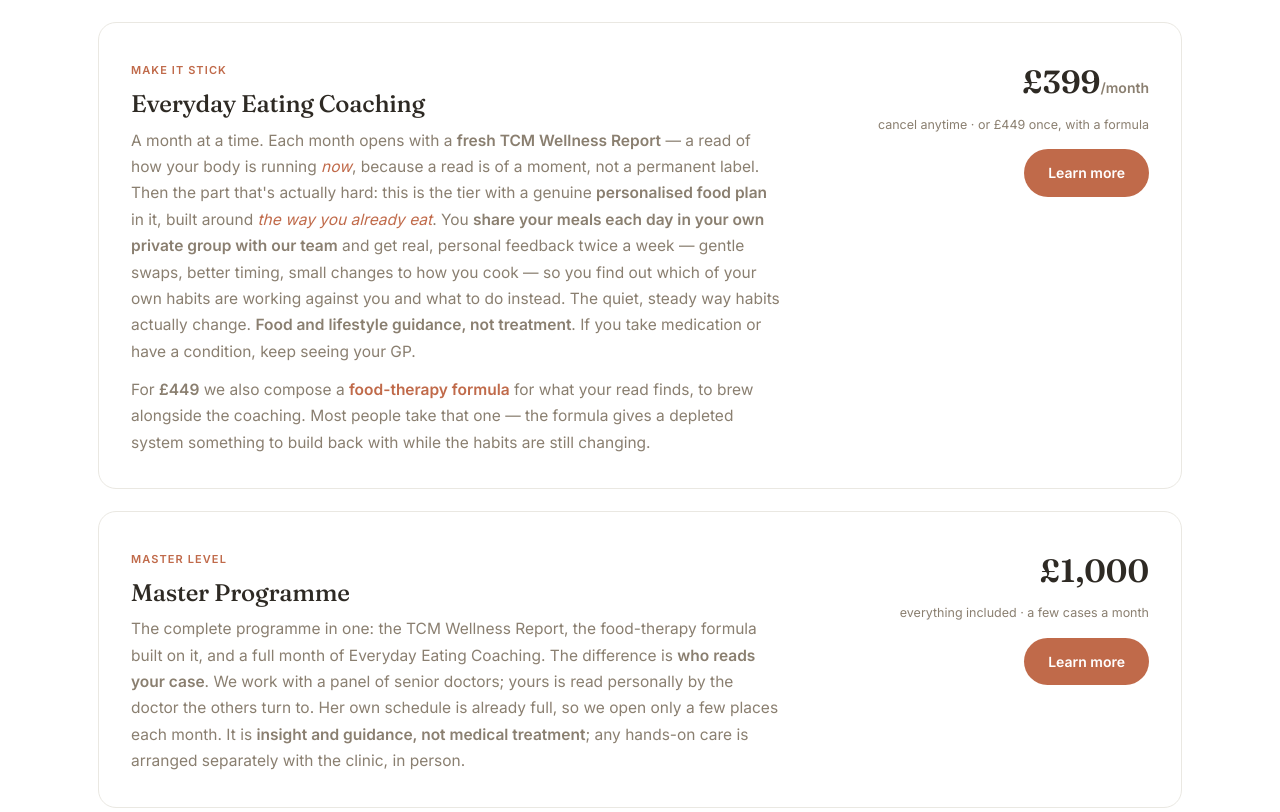
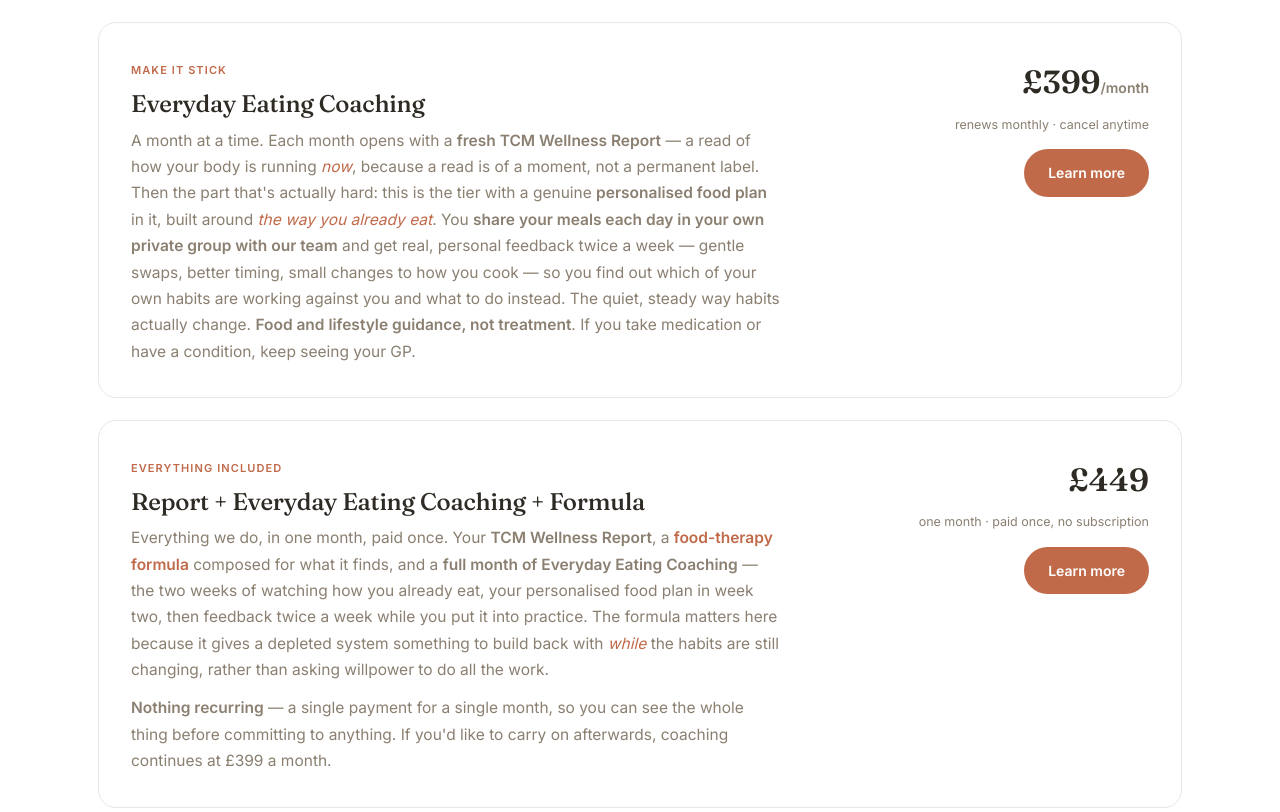
Before and after one commit to saraguo85/yinyangwellwebsite, a plain HTML site: page services.html in a window 1280 px wide. Shown: the part 2286-3098 px from the top of the page. Drawn offline with Linux system fonts and the light colour scheme; a script that the page names is missing.

Commit message:
Give the £449 bundle its own service block
It was only mentioned as a line inside the £399 coaching block, so the
services page and the home grid both jumped straight from £399 to £1,000
with nothing in between.

- services.html: new svc-detail block between coaching and Master Programme
- index.html: matching card in the services grid
- Removed the £449 paragraph and note from the £399 block, since the
  tier now speaks for itself

Co-Authored-By: Claude Opus 5 <noreply@anthropic.com>

```diff
--- a/services.html
+++ b/services.html
@@ -114,11 +114,24 @@
         <span class="pill">Make it stick</span>
         <h3>Everyday Eating Coaching</h3>
         <p>A month at a time. Each month opens with a <strong>fresh TCM Wellness Report</strong> — a read of how your body is running <em>now</em>, because a read is of a moment, not a permanent label. Then the part that's actually hard: this is the tier with a genuine <strong>personalised food plan</strong> in it, built around <em>the way you already eat</em>. You <strong>share your meals each day in your own private group with our team</strong> and get real, personal feedback twice a week — gentle swaps, better timing, small changes to how you cook — so you find out which of your own habits are working against you and what to do instead. The quiet, steady way habits actually change. <strong>Food and lifestyle guidance, not treatment</strong>. If you take medication or have a condition, keep seeing your GP.</p>
-        <p style="margin-top:12px">For <strong>£449</strong> we also compose a <a href="service-food-therapy.html" style="color:var(--terracotta);font-weight:600">food-therapy formula</a> for what your read finds, to brew alongside the coaching. Most people take that one — the formula gives a depleted system something to build back with while the habits are still changing.</p>
       </div>
       <div class="right">
         <div class="price">£399<small>/month</small></div>
-        <div class="note">cancel anytime · or £449 once, with a formula</div>
+        <div class="note">renews monthly · cancel anytime</div>
+        <a href="service-eating-reset.html" class="btn" style="margin-top:14px">Learn more</a>
+      </div>
+    </div>
+
+    <div class="svc-detail" id="everything">
+      <div>
+        <span class="pill">Everything included</span>
+        <h3>Report + Everyday Eating Coaching + Formula</h3>
+        <p>Everything we do, in one month, paid once. Your <strong>TCM Wellness Report</strong>, a <a href="service-food-therapy.html" style="color:var(--terracotta);font-weight:600">food-therapy formula</a> composed for what it finds, and a <strong>full month of Everyday Eating Coaching</strong> — the two weeks of watching how you already eat, your personalised food plan in week two, then feedback twice a week while you put it into practice. The formula matters here because it gives a depleted system something to build back with <em>while</em> the habits are still changing, rather than asking willpower to do all the work.</p>
+        <p style="margin-top:12px"><strong>Nothing recurring</strong> — a single payment for a single month, so you can see the whole thing before committing to anything. If you'd like to carry on afterwards, coaching continues at £399 a month.</p>
+      </div>
+      <div class="right">
+        <div class="price">£449</div>
+        <div class="note">one month · paid once, no subscription</div>
         <a href="service-eating-reset.html" class="btn" style="margin-top:14px">Learn more</a>
       </div>
     </div>
```
Also changed, not shown: index.html (+8 -1 lines).
